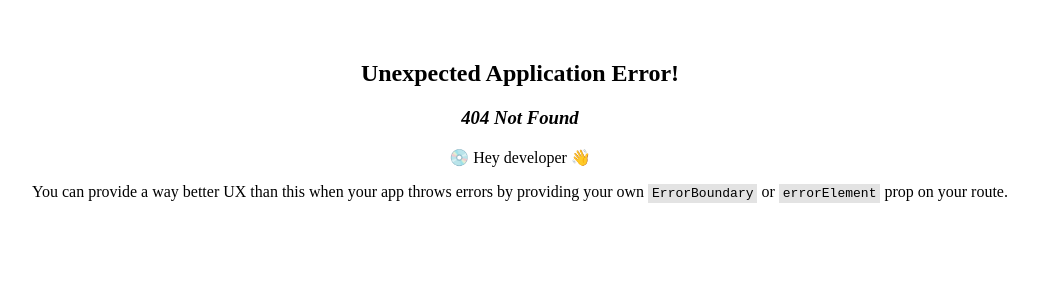
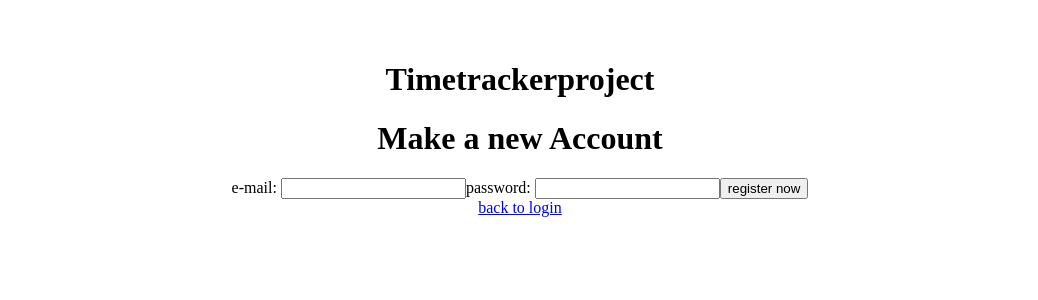
Before and after one commit to Shatuw/timetracker_front, a React (Vite) app: page /register in a window 1280 px wide. Before the commit this address had no page. Shown: the top 300 px of the page, without its empty margins (120-1158 px from the left). Built offline with nearby package versions, Linux system fonts and the light colour scheme.

Commit message:
new register-component

```diff
--- a/src/App.jsx
+++ b/src/App.jsx
@@ -5,12 +5,13 @@ import Root from './components/Root.jsx';
 import Welcome from "./components/Welcome.jsx";
 //import Calender from './components/Calender.jsx';
 import ReactCalendar from './components/ReactCalender';
-
+import Register from './components/Register.jsx';
 function App() {
 
 const router = createBrowserRouter(createRoutesFromElements(
   <Route path='/' element={<Root />} >
     <Route index element={<Welcome />}/>
+    <Route path='/register' element={<Register />}/>
     <Route path='/timetracker' element={<ReactCalendar />} />
   </Route>
 ))
--- /dev/null
+++ b/src/components/Register.jsx
@@ -0,0 +1,16 @@
+import React from 'react'
+import { Link } from 'react-router-dom'
+
+export default function Register() {
+  return (
+    <>
+    <h1>Make a new Account</h1>
+    <form>
+        <label>e-mail: <input/></label>
+        <label>password: <input/></label>
+        <button>register now</button>
+    </form>
+    <Link to="/">back to login</Link>
+    </>
+  )
+}
--- a/src/components/TimeForm.jsx
+++ b/src/components/TimeForm.jsx
@@ -24,7 +24,7 @@ export default function TimeForm({ day, date }) {
         const data = {};
 
         for (const pair of new FormData(e.target).entries()) {
-            date[pair[0]] = pair[1];
+            data[pair[0]] = pair[1];
         };
 
         fetch("localhost:3000/days", { method: post, body: JSON.stringify(data) })
--- a/src/components/Welcome.jsx
+++ b/src/components/Welcome.jsx
@@ -1,7 +1,23 @@
-import React from 'react'
+import React from 'react';
+import { Link } from 'react-router-dom';
+
+
 
 export default function Welcome() {
+
+  const handleLogin = (event) =>{
+    event.preventDefault();
+  }
+
   return (
-    <div>Welcome</div>
+    <>
+    <h1>Login</h1>
+    <from onSubmit={handleLogin}>
+      <label>e-mail: <input /></label>
+      <label>password: <input /></label>
+      <button>Login</button>
+    </from>
+    <Link to="/register">register</Link>
+    </>
   )
 }
```
